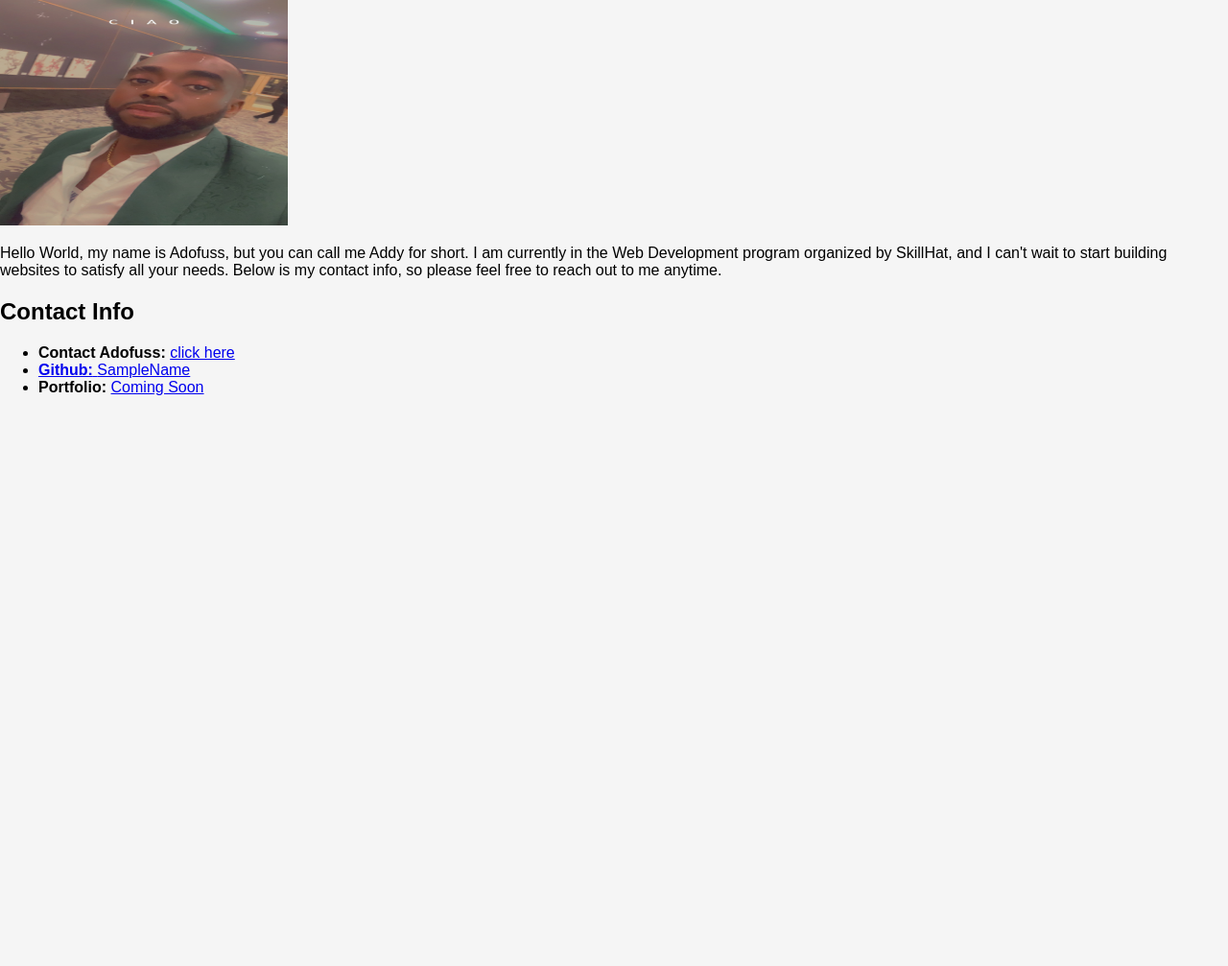
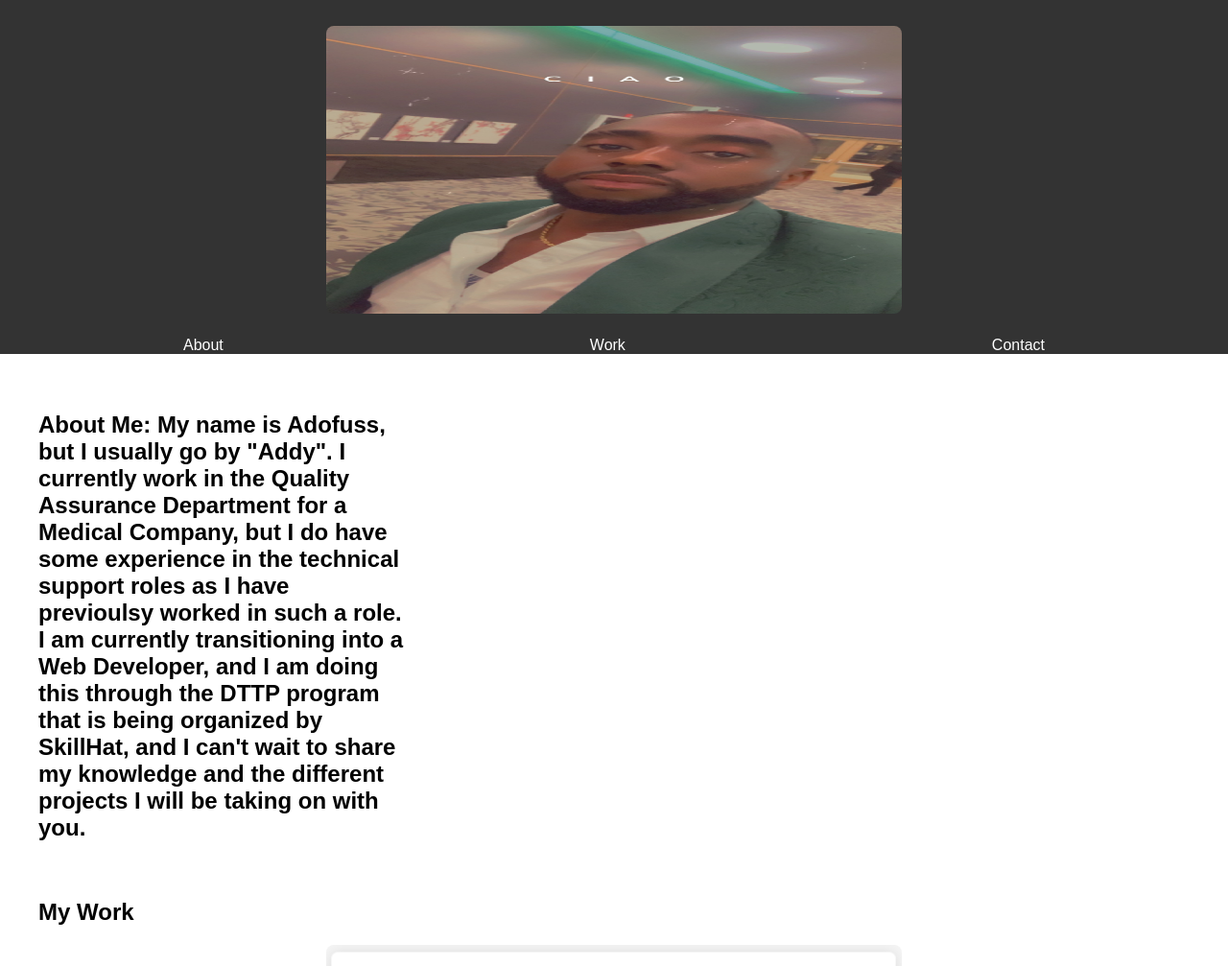
Before and after one commit to addyy24/my_first_repository, a plain HTML site: page index.html in a window 1280 px wide. Shown: the part 93-1100 px from the top of the page at 96% size. Before the commit the page ends 800 px from the top, so only its background shows below. Drawn offline with Linux system fonts and the light colour scheme.

Commit message:
Added portfolio page

```diff
--- a/CSS_example/style.css
+++ b/CSS_example/style.css
@@ -1,49 +1,71 @@
 body {
     font-family: 'Arial', sans-serif;
-    background-color: #f5f5f5;
     margin: 0;
     padding: 0;
 }
 
-form {
-    max-width: 400px;
-    margin: 50px auto;
+header {
+    background: #333;
+    color: #fff;
     padding: 20px;
-    background-color: #fff;
-    border-radius: 5px;
-    box-shadow: 0 0 10px rgba(0, 0, 0, 0.1);
+    text-align: center;
 }
 
-label {
-    display: block;
-    margin-bottom: 8px;
-    font-weight: bold;
+header img {
+    max-width: 100%;
+    height: auto;
+    max-height: 300px;
+    border-radius: 8px;
+    margin-top: 20px;
 }
 
-input[type="text"],
-input[type="email"],
-textarea {
-    width: 100%;
-    padding: 8px;
-    margin-bottom: 10px;
-    box-sizing: border-box;
-    border: 1px solid #ccc;
-    border-radius: 4px;
+nav {
+    background: #333;
 }
 
-textarea {
-    height: 100px;
+nav ul {
+    list-style: none;
+    padding: 0;
+    margin: 0;
+    display: flex;
+    justify-content: space-around;
 }
 
-input[type="submit"] {
-    background-color: #4caf50;
+nav a {
+    text-decoration: none;
     color: #fff;
-    padding: 10px 15px;
-    border: none;
-    border-radius: 4px;
-    cursor: pointer;
+    padding: 10px;
 }
 
-input[type="submit"]:hover {
-    background-color: #45a049;
+main {
+    max-width: 1200px;
+    margin: 20px auto;
+    padding: 20px;
 }
+
+section {
+    margin-bottom: 40px;
+}
+
+.work-item {
+    margin-bottom: 20px;
+    cursor: pointer;
+    display: flex;
+    flex-direction: column;
+    align-items: center;
+}
+
+.work-item img {
+    width: 100%;
+    max-width: 600px;
+    height: auto;
+    border-radius: 8px;
+    margin-bottom: 10px;
+}
+
+/* Utilizing CSS Grid for the About and Contact sections */
+#about, #contact {
+    display: grid;
+    grid-template-columns: repeat(auto-fill, minmax(300px, 1fr));
+    gap: 20px;
+}
--- a/index.html
+++ b/index.html
@@ -1,41 +1,61 @@
 <!DOCTYPE html>
-<!--this doctype tag tells the browser that this file is of type HTML-->
 <html lang="en">
-    <!--this html tag tells the browser that the CODE is of type HTML-->
-    <head>
-        <!--this sets up the web page to be mobile friendly. (first) mobile responsive-->
-        <title>Bio Page</title>
-        <!--the title tag displays the title of the page in a browser tab-->
-        <!--link to external CSS-->
-        <link rel="stylesheet" type="text/css" href="CSS_example/style.css">
-    </head>
-    <!--the head tags tells the browser that the code inside it needs to execute first-->
-    <body>
+<head>
+    <meta charset="UTF-8">
+    <meta name="viewport" content="width=device-width, initial-scale=1.0">
+    <title>My Portfolio Page</title>
+    <link rel="stylesheet" href="CSS_example/style.css">
+</head>
+<body>
 
-  <div>
-        <section id="main-bio">
+    <header>
+        <h1>Addy Okojie</h1>
+        <img src="Images/IMG_0369.JPG" alt="Images/IMG_0369" width="600" height="1000">
+    </header>
 
-            <h2>Adofuss Okojie</h2>
+    <nav>
+        <ul>
+            <li><a href="#about">About</a></li>
+            <li><a href="#work">Work</a></li>
+            <li><a href="#contact">Contact</a></li>
+        </ul>
+    </nav>
 
-    <img id="bio image" src="Images/IMG_0369.JPG" alt="Adofuss Okojie" width="300" height="260">
+    <main>
+        <section id="about">
+            <h2>About Me:
+                My name is Adofuss, but I usually go by "Addy".
+                I currently work in the Quality Assurance Department
+                for a Medical Company, but I do have some experience
+                in the technical support roles as I have previoulsy worked
+                in such a role. I am currently transitioning into a Web Developer,
+                and I am doing this through the DTTP program that is being organized by
+                SkillHat, and I can't wait to share my knowledge and the different projects
+                I will be taking on with you.
+            </h2>
+            <!-- Your about content goes here -->
+        </section>
 
-    <p>Hello World, my name is Adofuss, but you can call me Addy for short.
-        I am currently in the Web Development program organized by SkillHat, and I can't wait
-        to start building websites to satisfy all your needs. Below is my contact info, so please feel
-        free to reach out to me anytime.
-    </p>
+        <section id="work">
+            <h2>My Work</h2>
+            <div class="work-item">
+                <img src="Images/Screenshot (1).png" alt="App 1">
+                <p>App 1 Description: This was a simple contact me form that I had created using web3forms.</p>
+            </div>
+            <div class="work-item">
+                <img src="Images/2024-01-30.png" alt="App 2">
+                <p>App 2 Description: This was a confirmation to show that the web form was working correctly as it should.</p>
+            </div>
+            <!-- More work items go here -->
         </section>
-            <section id="contact info">
-                <h2>Contact Info</h2>
-                <ul>
-                    <li><strong>Contact Adofuss:</strong> <a href="./contact_us.html">click here
-                    <li><strong>Github:</strong> <a href="#">SampleName</a></li>
-                    <li><strong>Portfolio:</strong> <a href="#">Coming Soon</a></li>
 
-                </ul>
-            </section>
-        </div>
+        <section id="contact">
+            <h2>Contact Me</h2>
+            <li><strong>Contact Adofuss:</strong> <a href="./contact_us.html">click here
+            <!-- Your contact form or information goes here -->
+        </section>
+    </main>
 
-
-    </body>
+    <script src="Javascript"></script>
+</body>
 </html>
```
Also changed, not shown: Images/2024-01-30.png (added), Images/Screenshot (1).png (added), 1 other file.
